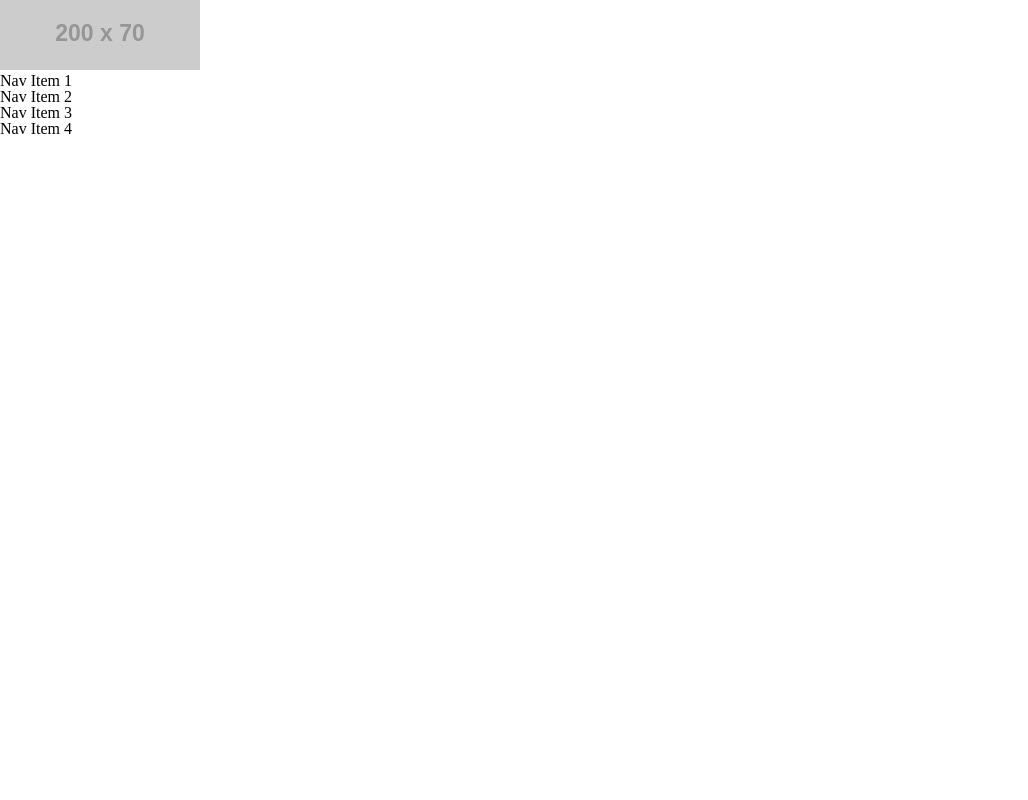
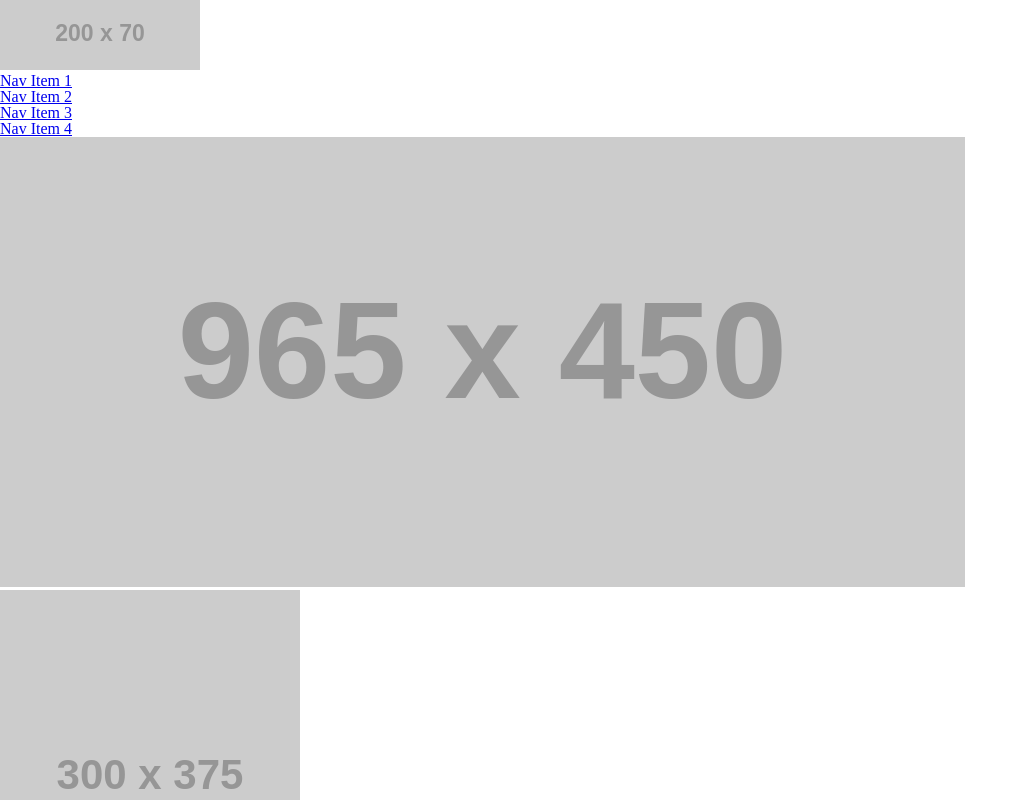
Before and after one commit to bomibear/wireframe, a plain HTML site: page index.html in a window 1280 px wide. Shown: the top 800 px of the page, without its empty margins (0-1028 px from the left). Drawn offline with Linux system fonts and the light colour scheme; placeholder pictures from the web are drawn by us.

Commit message:
built out HTML

```diff
--- a/index.html
+++ b/index.html
@@ -8,15 +8,35 @@
   </head>
 
   <body>
-    <nav>
+    <header>
+      <nav>
+        <img src="https://placehold.it/200x70/111">
+        <ul>
+          <li><a href="#">Nav Item 1</a></li>
+          <li><a href="#">Nav Item 2</a></li>
+          <li><a href="#">Nav Item 3</a></li>
+          <li><a href="#">Nav Item 4</a></li>
+        </ul>
+      </nav>
+    </header>
+
+    <main>
+      <img src="https://placehold.it/965x450/111">
       <ul>
-        <img src="https://placehold.it/200x70/ddd">
-        <li>Nav Item 1</li>
-        <li>Nav Item 2</li>
-        <li>Nav Item 3</li>
-        <li>Nav Item 4</li>
+        <li><img src="https://placehold.it/300x375/111"></li>
+        <li><img src="https://placehold.it/300x375/111"></li>
+        <li><img src="https://placehold.it/300x375/111"></li>
       </ul>
-    </nav>
+
+      <article>
+        <img src="https://placehold.it/480x400/111">
+        <section>
+          <h3>Featured Section Heading</h3>
+          <p>Lorem ipsum dolor sit amet consectetur, adipisicing elit. Blanditiis, minus laborum! Ullam ipsa similique sit assumenda ex repellat optio molestiae omnis autem laborum! Ullam voluptates praesentium, incidunt ab repellat quae?</p>
+          <button>Call to Action</button>
+        </section>
+      </article>
+    </main>
     <footer></footer>
   </body>
 </html>
```
